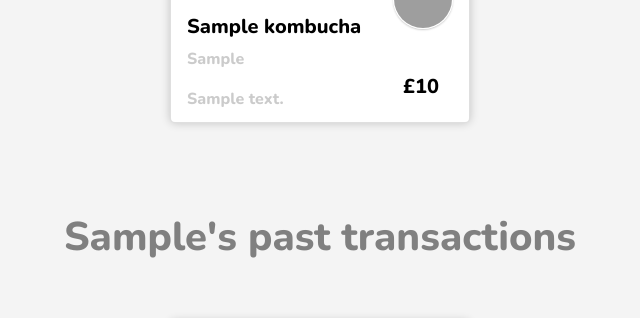
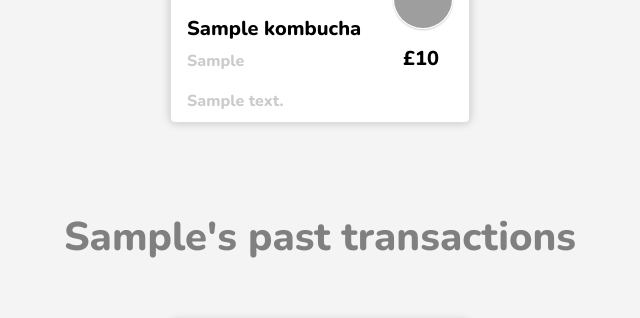
Before and after one commit to GregSmith92/Cha-Cha_Kombucha, a Rails app: page /dashboard in a window 1280 px wide. Shown: the part 392-710 px from the top of the page, without its empty margins (320-960 px from the left). Run offline with Rails 7, Linux system fonts and the light colour scheme; a user stored in the database is signed in; tables that the repository leaves empty hold one stand-in row (values such as "Sample post"); style sheets or scripts are compiled from the project's sources; some libraries are stand-ins or nearby versions; grey boxes are pictures that could not be loaded.

Commit message:
title on cards

```diff
--- a/app/assets/stylesheets/components/_card.scss
+++ b/app/assets/stylesheets/components/_card.scss
@@ -42,6 +42,7 @@
   h2 {
     font-size: 20px;
     color: black;
+    margin-top: 0.1rem;
     }
 
   p {
@@ -61,7 +62,6 @@
 
 .card-pricing {
   position: absolute;
-  padding-top: 10%;
   right: 30px;
   top: 46px;
 }
```
